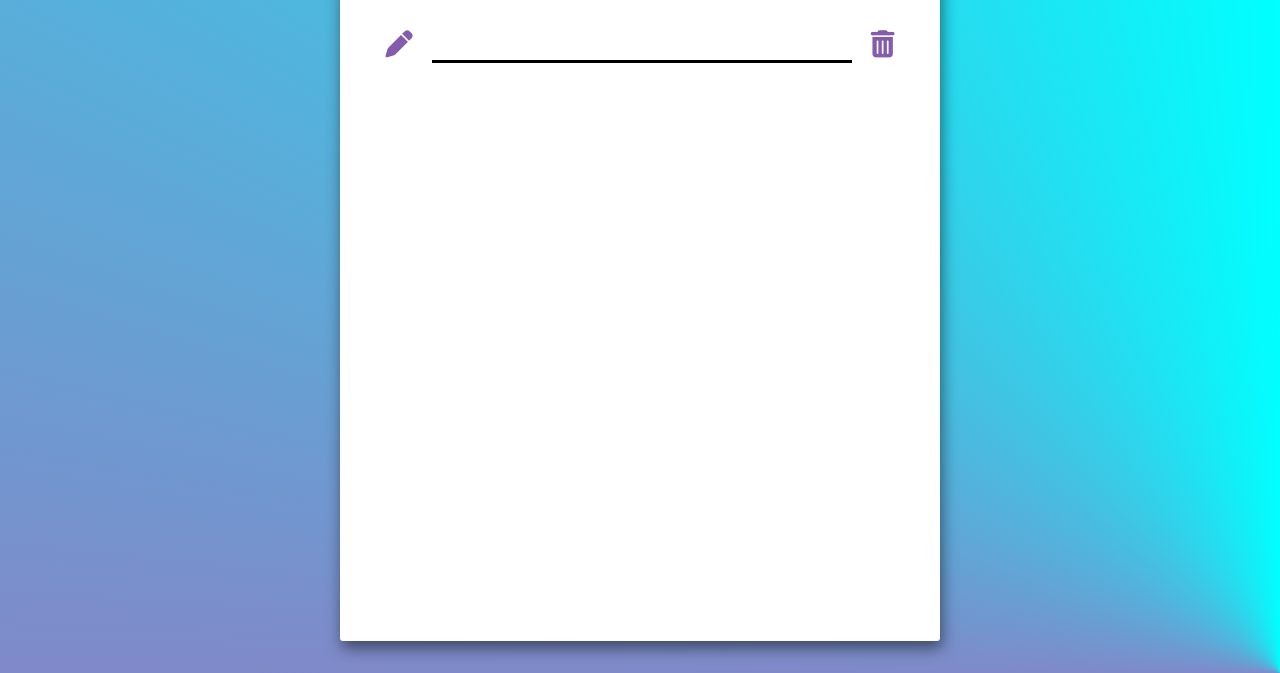
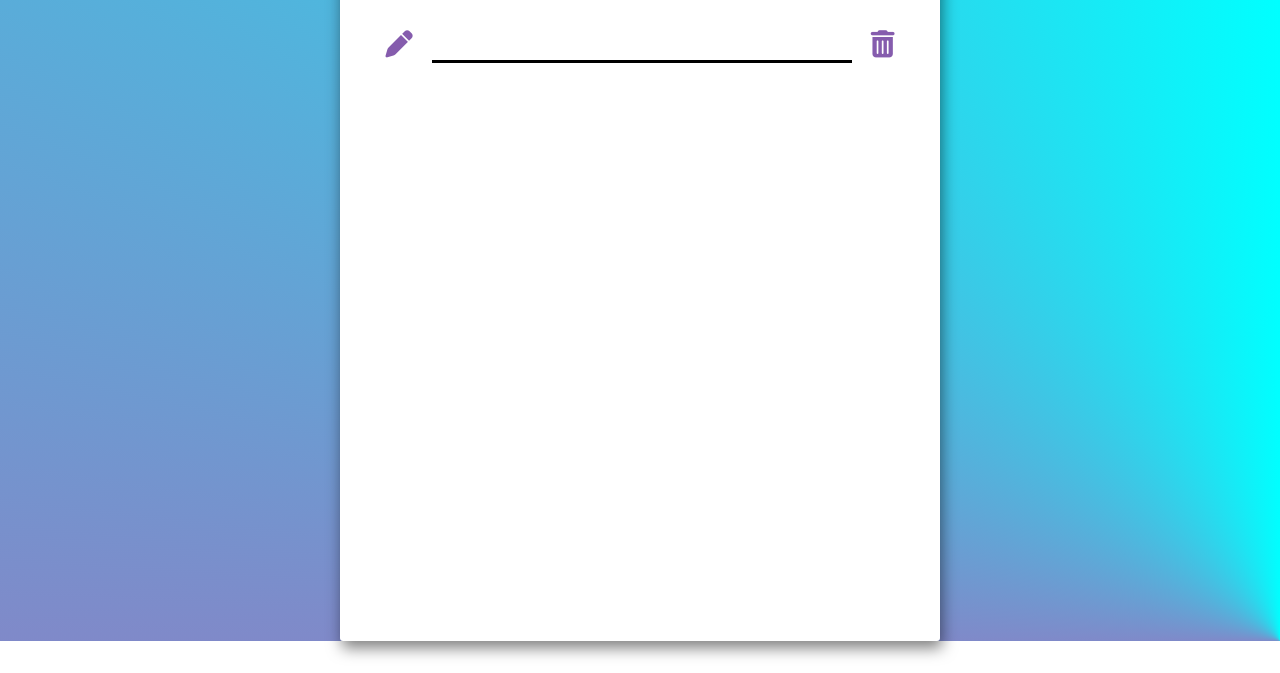
Before and after one commit to isaiUwU/Grocery-List, a plain HTML site: page index.html in a window 1280 px wide. Shown: the part 127-800 px from the top of the page. Drawn offline with Linux system fonts and the light colour scheme.

Commit message:
upload index

```diff
--- a/style.css
+++ b/style.css
@@ -6,7 +6,8 @@
 body{
     font-family: "Kristen ITC";
     background: conic-gradient(from -.5turn at bottom right, deeppink, cyan, rebeccapurple);
-    height: 100vh;
+    background-repeat: no-repeat;
+    height: auto;
 }
 
 .container{
```
